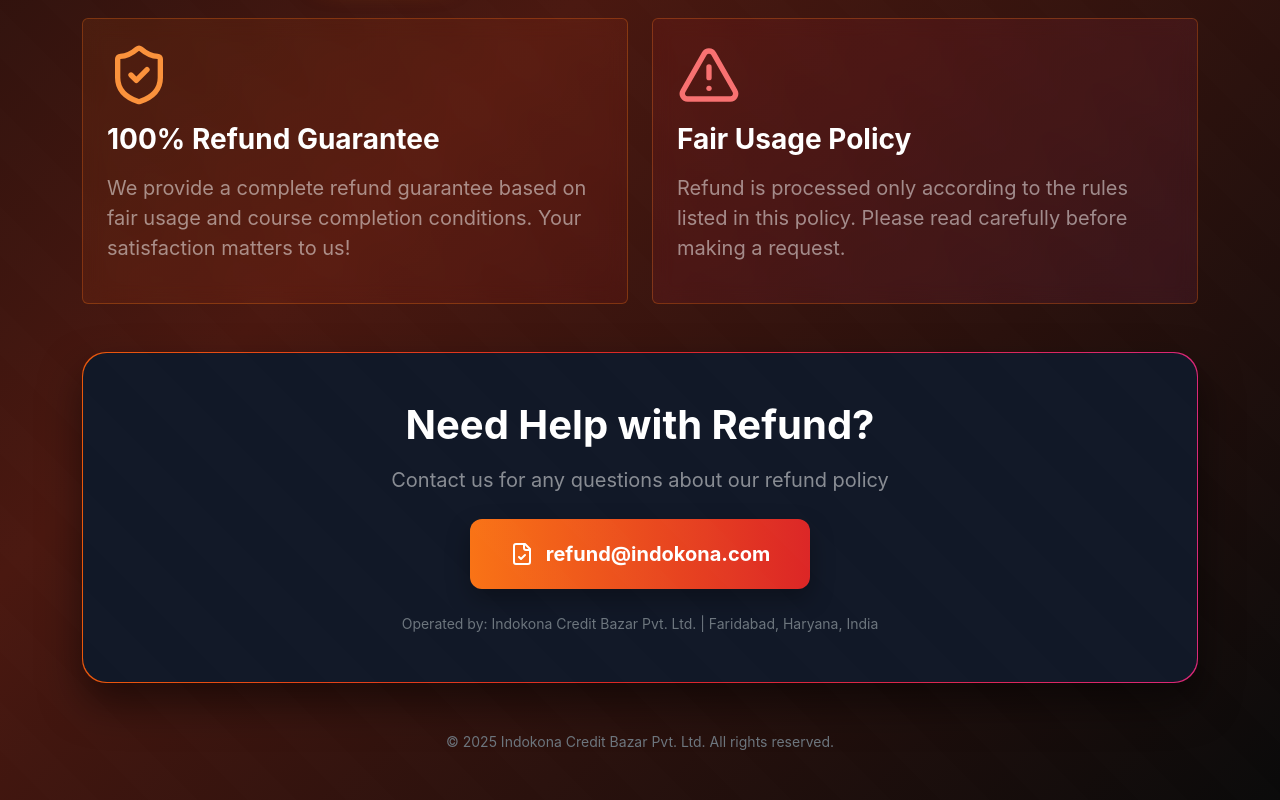
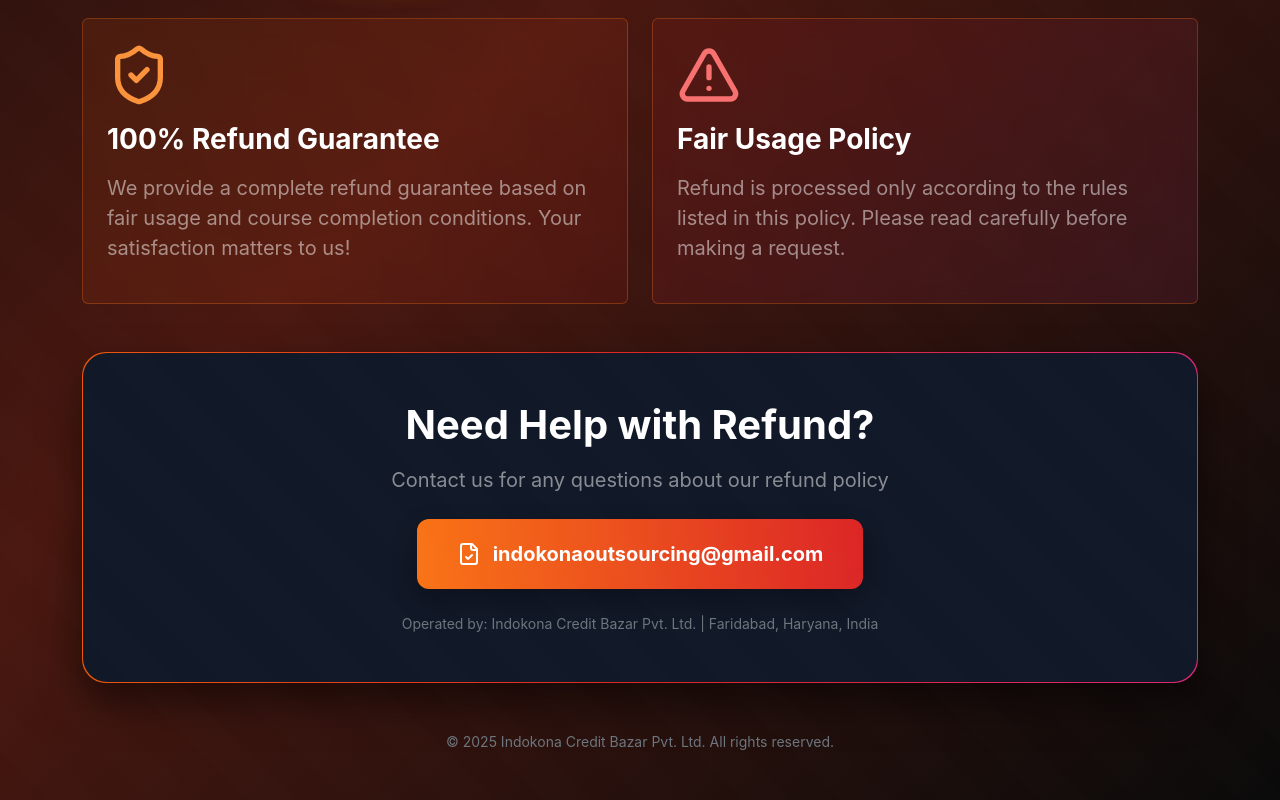
Before and after one commit to Tarunshakya1999/indokonafrontend, a React (Vite) app: page /acadmyrefundpolicy in a window 1280 px wide. Shown: the part 926-1726 px from the top of the page. Built offline with nearby package versions, Linux system fonts and the light colour scheme.

Commit message:
Add hhhh h766 hh bbjjjjh jjj

```diff
--- a/src/AcadmyRefundPolicy.jsx
+++ b/src/AcadmyRefundPolicy.jsx
@@ -527,9 +527,9 @@ export default function AcademyRefundPolicy() {
               <div className="cta-inner text-center">
                 <h3 className="display-6 fw-bold text-white mb-3">Need Help with Refund?</h3>
                 <p className="text-white-50 fs-5 mb-4">Contact us for any questions about our refund policy</p>
-                <a href="mailto:refund@indokona.com" className="cta-button">
+                <a href="mailto:indokonaoutsourcing@gmail.com" className="cta-button">
                   <FileCheck size={24} />
-                  refund@indokona.com
+                  indokonaoutsourcing@gmail.com
                 </a>
                 <p className="text-secondary small mt-4 mb-0">Operated by: Indokona Credit Bazar Pvt. Ltd. | Faridabad, Haryana, India</p>
               </div>
```
